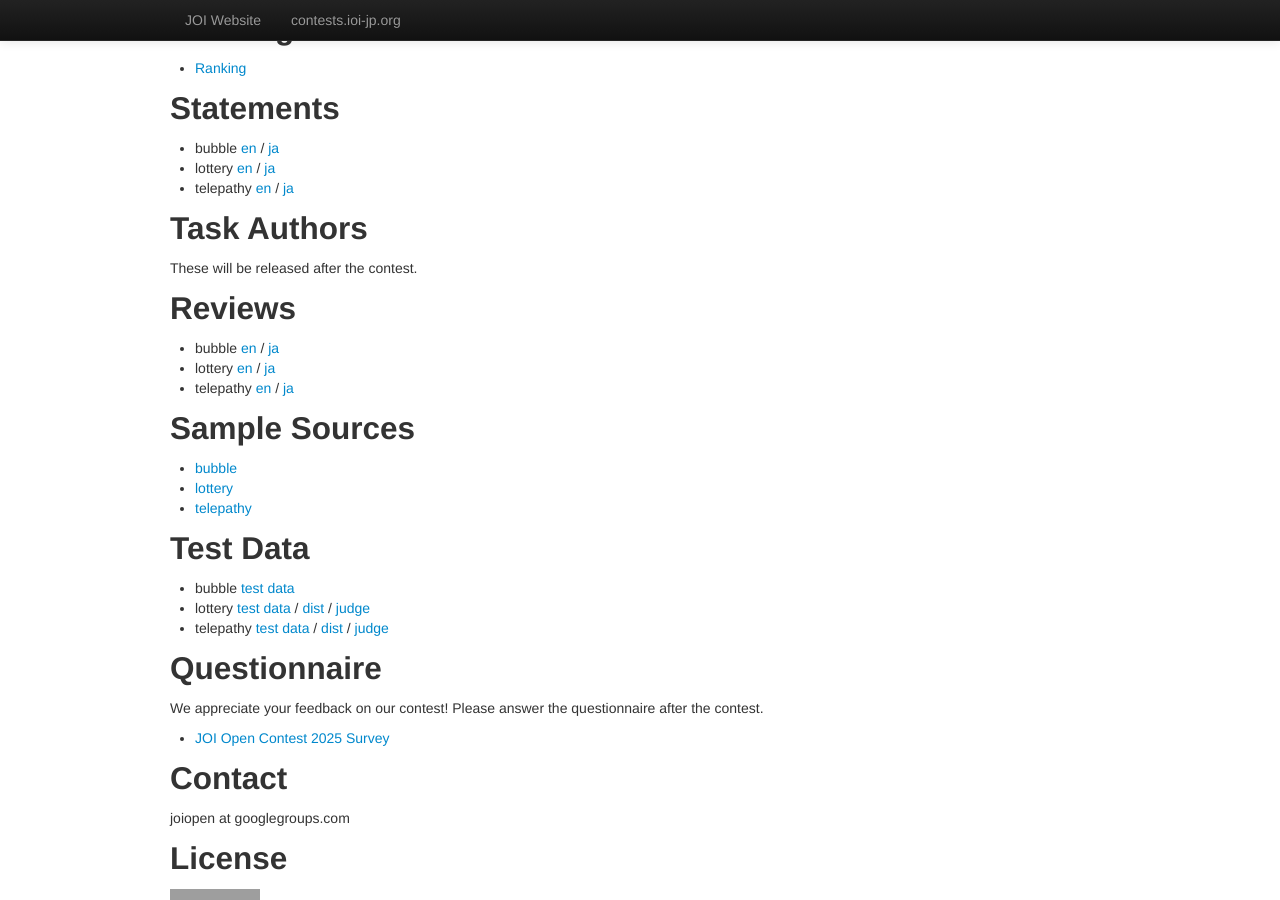
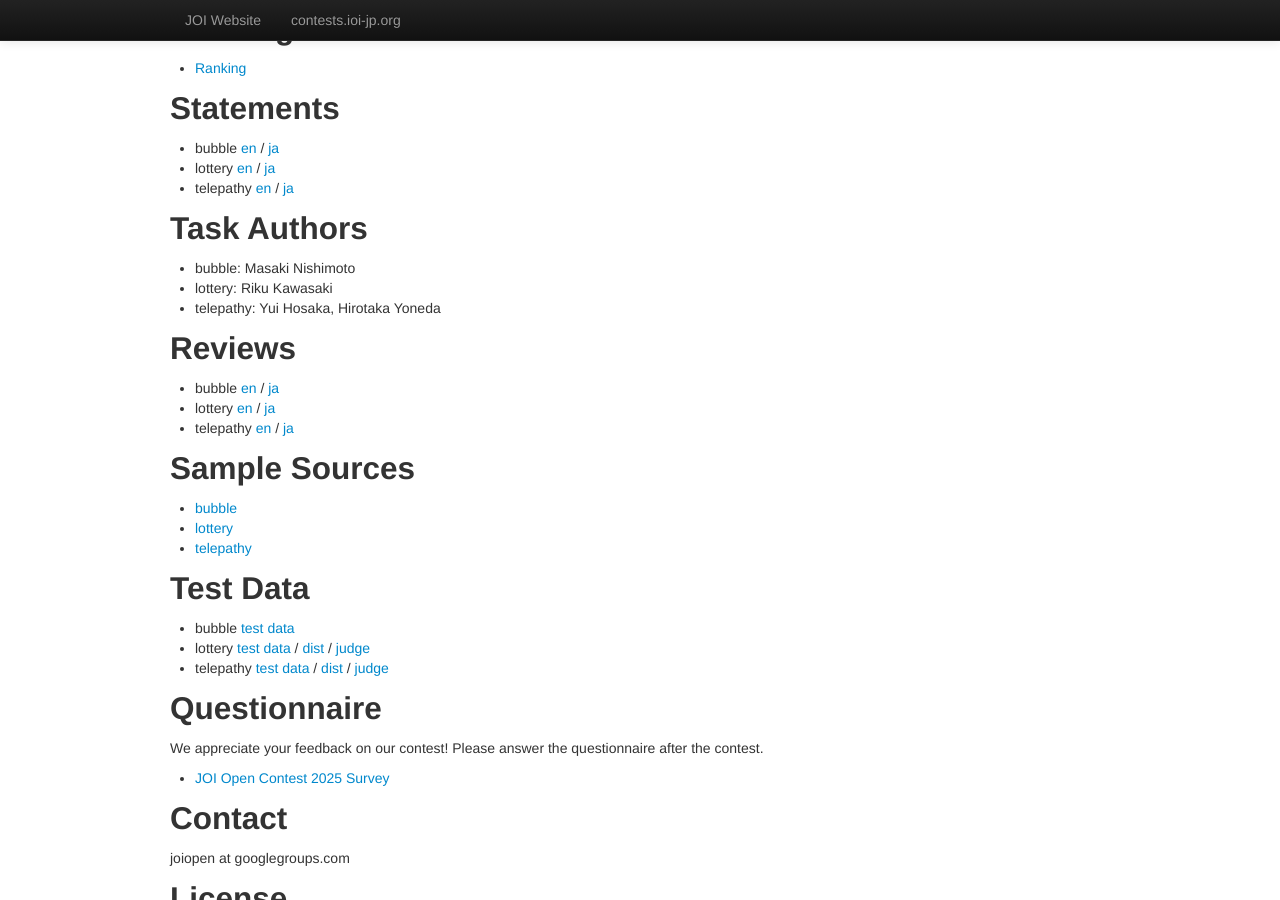
Before and after one commit to jcioi/joi-contests-site, a Jekyll site: the page built from open-2025/index.md, in a window 1280 px wide and 900 px high, scrolled down 1182 px. Built offline with Jekyll 4.4.1, drawn with Linux system fonts in a browser that asks for light colours; grey boxes are pictures that could not be loaded.

Commit message:
add task authors

```diff
--- a/open-2025/index.md
+++ b/open-2025/index.md
@@ -97,7 +97,9 @@ Rules that are not same as IOI 2017 Rule:
 
 ## Task Authors
 
-These will be released after the contest.
+- bubble: Masaki Nishimoto
+- lottery: Riku Kawasaki
+- telepathy: Yui Hosaka, Hirotaka Yoneda
 
 ## Reviews
 
```
